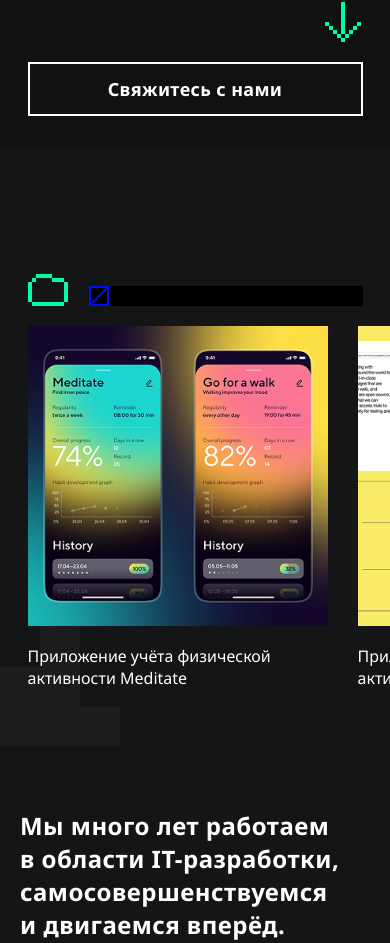
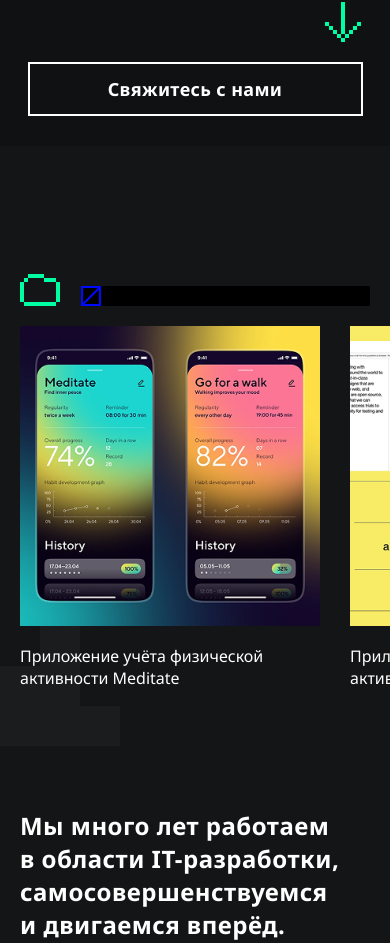
Before and after one commit to udazzZZ/white_frame, a React (Vite) app: page / in a window 390 px wide. Shown: the part 2293-3236 px from the top of the page. Built offline with nearby package versions, Linux system fonts and the light colour scheme.

Commit message:
fix: fix cases section layout

```diff
--- a/src/components/AboutSection/AboutSection.module.scss
+++ b/src/components/AboutSection/AboutSection.module.scss
@@ -25,10 +25,6 @@
     min-width: 240px;
     height: auto;
     pointer-events: none;
-}
-
-.innerBackground {
-    width: var(--container-width);
 }
 
 .inner {
--- a/src/components/CasesSection/CasesSection.module.scss
+++ b/src/components/CasesSection/CasesSection.module.scss
@@ -1,7 +1,10 @@
 .casesSection {
     position: relative;
-    width: min(100% - 40px, var(--container-width));
-    margin: 120px auto 0;
+    display: flex;
+    flex-direction: column;
+    align-items: center;
+    width: 100%;
+    padding: 120px 0 0;
     overflow: visible;
 }
 
@@ -9,15 +12,20 @@
     display: none;
 }
 
+.casesInner {
+    width: min(100% - 40px, var(--container-width));
+    overflow: visible;
+}
+
 .header {
     display: grid;
     grid-template-columns: 40px minmax(0, 790px);
-    gap: 370px;
-    align-items: end;
+    justify-content: space-between;
 }
 
 .progress {
     position: relative;
+    align-self: end;
     height: 20px;
     background: var(--color-black);
     --progress: 0;
@@ -33,14 +41,8 @@
 }
 
 .sliderWrap {
-    width: calc(
-        100vw - max(
-                var(--container-padding),
-                calc((100vw - var(--container-width)) / 2)
-            )
-    );
     margin-top: 30px;
-    overflow: hidden;
+    overflow: visible;
 }
 
 .slider {
@@ -104,20 +106,15 @@
     }
 
     .sliderWrap {
-        width: calc(100vw - 20px);
+        width: calc(100% - 20px);
     }
 }
 
 @media (max-width: 767px) {
-    .casesSection {
-        width: min(100% - 40px, 335px);
-        margin-top: 120px;
-    }
-
     .pixelsDown {
         position: absolute;
+        left: 0;
         bottom: -57px;
-        left: min(-20px, calc((335px - 100vw) / 2));
         display: block;
         width: 120px;
         height: auto;
--- a/src/components/CasesSection/CasesSection.tsx
+++ b/src/components/CasesSection/CasesSection.tsx
@@ -82,12 +82,15 @@
                 aria-hidden="true"
             />
 
+            <div className={styles.casesInner}>
                 <div className={styles.header}>
                     <img src="/folder-icon.svg" alt="" />
                     <div
                         className={styles.progress}
                         ref={progressRef}
-                    style={{ "--progress": sliderProgress } as ProgressStyle}
+                        style={
+                            { "--progress": sliderProgress } as ProgressStyle
+                        }
                         aria-hidden="true"
                     >
                         <img src="/progress-icon.svg" alt="" />
@@ -113,7 +116,9 @@
                             releaseOnEdges: true,
                             sensitivity: 0.7,
                         }}
-                    onProgress={(_, progress) => setSliderProgress(progress)}
+                        onProgress={(_, progress) =>
+                            setSliderProgress(progress)
+                        }
                     >
                         {cases.map((item, index) => (
                             <SwiperSlide
@@ -128,6 +133,7 @@
                         ))}
                     </Swiper>
                 </div>
+            </div>
         </section>
     );
 };
--- a/src/styles/base/_reset.scss
+++ b/src/styles/base/_reset.scss
@@ -5,13 +5,12 @@
 }
 
 html {
-    min-width: 320px;
+    min-width: 100%;
     scroll-behavior: smooth;
     text-size-adjust: 100%;
 }
 
 body {
-    min-width: 320px;
     min-height: 100vh;
     margin: 0;
     color: var(--color-white);
```
Lines whose indentation alone changed are shown as unchanged.
